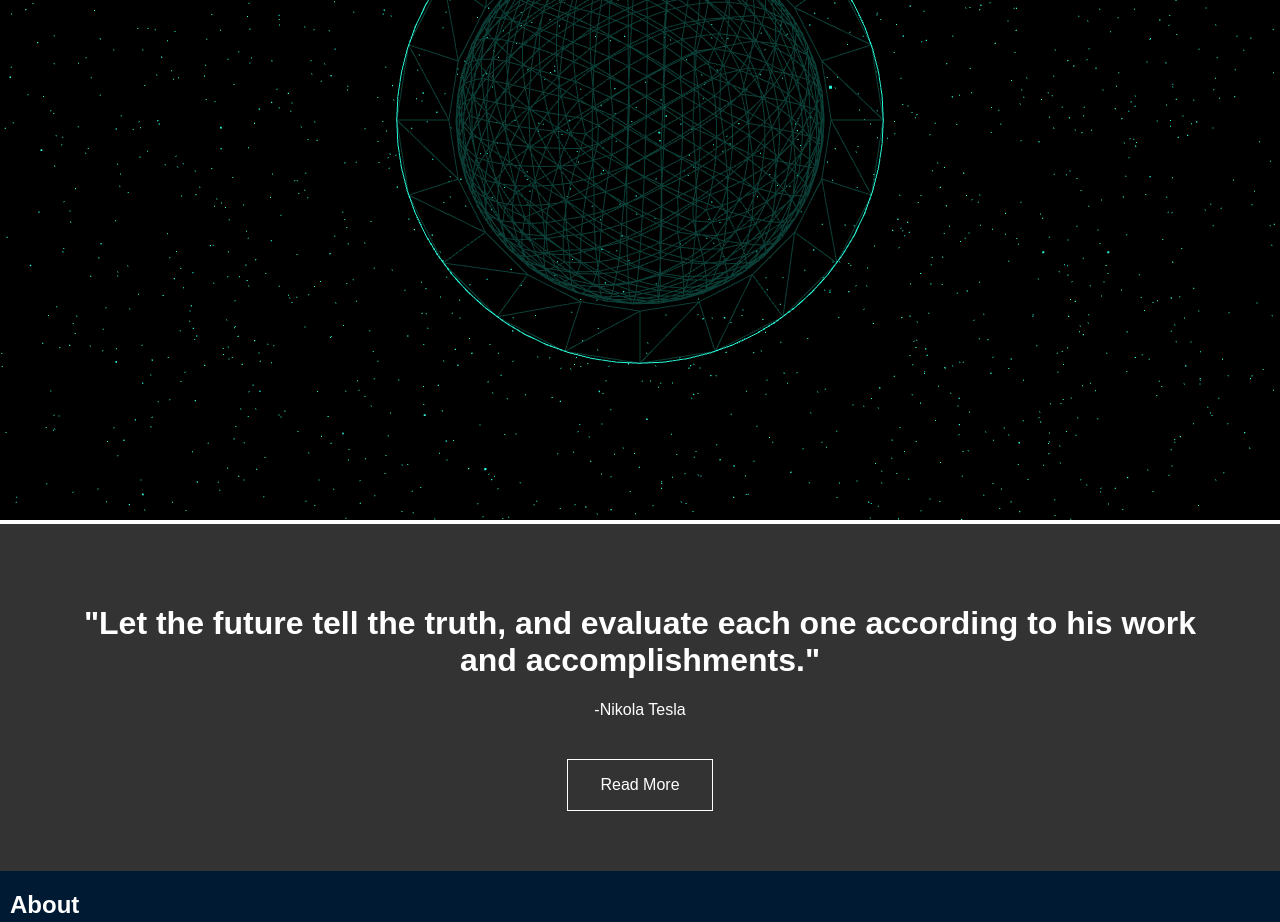
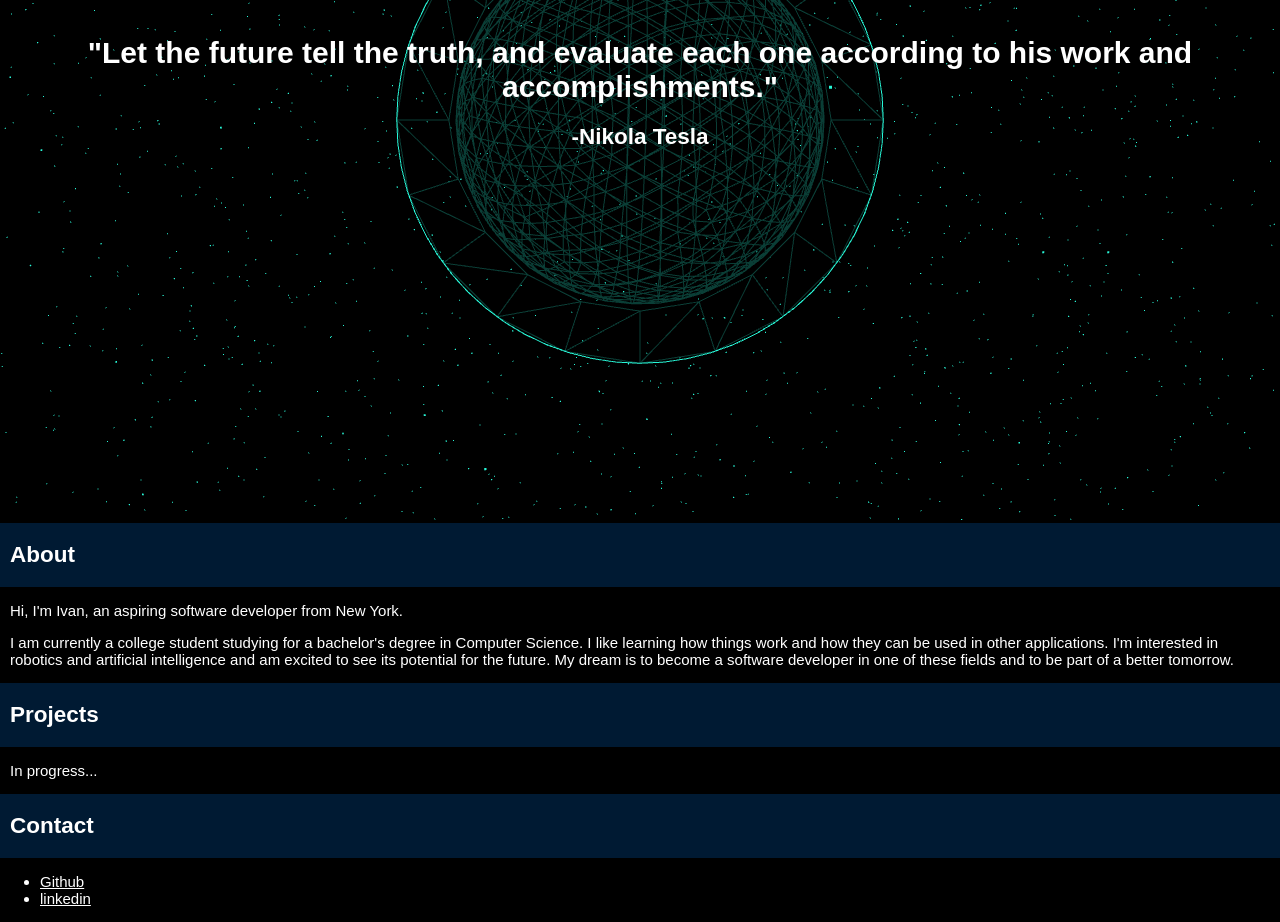
Before and after one commit to IvLee/ivlee.github, a plain HTML site: page index.html in a window 1280 px wide. Shown: the part 280-1202 px from the top of the page. Drawn offline with nearby package versions, Linux system fonts and the light colour scheme; animation ran at ten frames a second; a web font is replaced by a local one.

Commit message:
Small header change
overlayed tesla quote on three.js render

```diff
--- a/index.html
+++ b/index.html
@@ -3,28 +3,32 @@
 <head>
   <meta charset="utf-8">
   <meta http-equiv="X-UA-Compatible" content="IE=edge">
-  <meta name="viewport" content="width=device-width, initial-scale=1.0">
+  <meta name="viewport" content="width=device-width, height=device-height, initial-scale=1.0, maximum-scale=1.0, user-scalable=no">
+  <meta name="apple-mobile-web-app-capable" content="yes"/>
+  <meta name="mobile-web-app-capable" content="yes"/>
   <meta name="description" content="">
   <meta name="author" content="Ivan Lee">
-  <link rel="stylesheet" href="Ivan's Website.css">
+  <link rel="stylesheet" href="style.css">
+  <link rel="stylesheet" href="https://use.typekit.net/wvh2fzc.css">
+  <link rel="stylesheet" href="css/aos.css" />
   <title>Ivan's Website</title>
+
+  <script src="three.min.js"></script>
 
 </head>
 
 <body>
-  <!--<canvas id="homeCanvas" width=window.innerWidth height=window.innerHeight></canvas>-->
-  <script src="three.min.js"></script>
-  <script src="canvas.js"></script>
+  <div class="background" id="background"></div>
+	<canvas id="webCanvas"></canvas>
+  <script src="main.js"></script>
   <div id = "container">
-    <header class="header">
-      <div>
+    <div id="home">
       <h1>"Let the future tell the truth, and evaluate each one according to his work and accomplishments."</h1>
-      -Nikola Tesla
+      <h2>-Nikola Tesla</h2>
       <!-- <h1>"Everybody is a genius. But if you judge a fish by its ability to climb a tree it will live its whole life believing that it is stupid"</h1>
       -Albert Einstein -->
+    <!--<a href="#about" class="btn">Read More</a>-->
     </div>
-    <a href="#about" class="btn">Read More</a>
-    </header>
     <main>
       <section id="about">
         <div class="about-title">
@@ -55,6 +59,7 @@
           <li><a href="https://github.com/IvLee">Github</a></li>
           <li><a href="https://www.linkedin.com/in/ivlee/">linkedin</a></li>
         </ul>
+      </div>
     </footer>
   </div>
 </body>
--- a/canvas.js
+++ b/main.js
@@ -1,13 +1,15 @@
 var scene = new THREE.Scene();
 var camera = new THREE.PerspectiveCamera( 75, window.innerWidth / window.innerHeight, 0.1, 1000 );
 
-var innerColor = 0x27F8D8;
-
-var renderer = new THREE.WebGLRenderer({ antialias: true });
+var canvas= document.getElementById("webCanvas");
+var renderer = new THREE.WebGLRenderer({
+  canvas: canvas,
+  antialias: true });
 renderer.setClearColor( 0x000000, 0 ); // background
 renderer.setSize( window.innerWidth, window.innerHeight );
-document.body.appendChild( renderer.domElement );
+//document.body.appendChild( renderer.domElement );
 
+var innerColor = 0x27F8D8;
 var light = new THREE.AmbientLight( 0x404040 ); // soft white light
 scene.add( light );
 
--- a/Ivan's Website.css
+++ b/style.css
@@ -1,11 +1,28 @@
 html, body {
-  color: black;
-  background-color: white;
-  font-family: "Raleway", Arial,Helvetica;
-  font-size: 12pt;
-  margin: 0px;
-  }
+  background-color:black;
+  margin:0;
+  padding:0;
+  position:
+  relative;
+  font-size:15px;
+  font-family: 'futura-pt', sans-serif;
+  color:#fff;
+  height: 100%;
+}
 
+body,p,h1,h2,h3,h4,h5,h6,a{
+  font-family: 'futura-pt', sans-serif;
+  color:#fff;
+}
+
+input:focus, select:focus, textarea:focus, button:focus {
+  outline: none;
+}
+
+body {
+  color:#fff;
+  overflow-x:hidden;
+}
 
 .header{
   padding: 60px;
@@ -56,6 +73,15 @@ html, body {
   padding-right: 10px;
 }
 
+#home {
+	position: absolute;
+	top: 37%;
+	width: 100%;
+	text-align: center;
+	z-index: 100;
+	display:block;
+}
+
 .btn{
   display: inline-block;
   color: white;
@@ -64,12 +90,3 @@ html, body {
   border: white 1px solid;
   margin-top: 40px;
 }
-
-
-@keyframes myanimation {
-  0%{background-color: white;}
-  25%{background-color: red;}
-  50%{background-color: green;}
-  75%{background-color: blue;}
-  100%{background-color: white;}
-}
```
